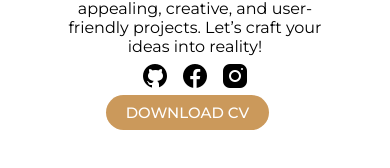
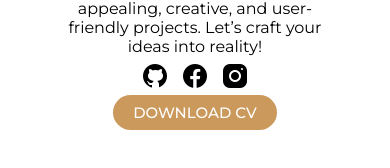
Before and after one commit to gerlyntan07/Tan-WebPortfolio, a React (Vite) app: page / in a window 390 px wide. Shown: the part 516-684 px from the top of the page. Built offline with nearby package versions, Linux system fonts and the light colour scheme.

Commit message:
Fixed button margin

```diff
--- a/src/index.css
+++ b/src/index.css
@@ -224,6 +224,7 @@ h1{
     .dl-cv{
         width: max-content;
         align-self: center;
+        margin-right: 0px;
     }
 }
 
```
